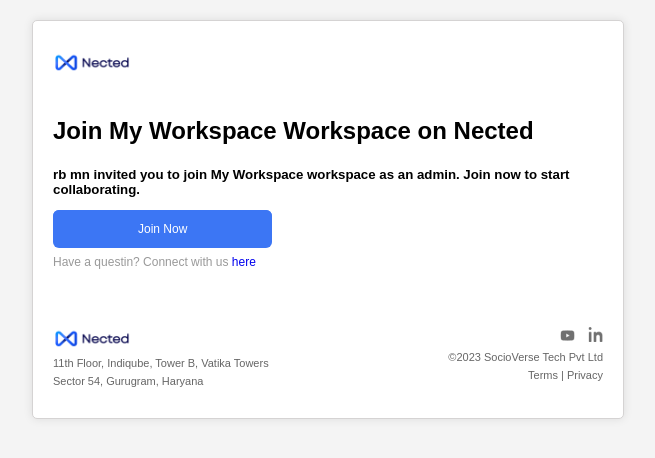
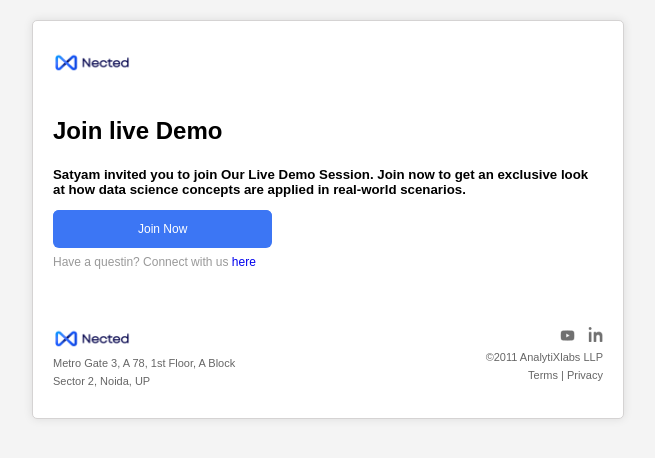
Before and after one commit to satyamkumar15/Nected.ai, a plain HTML site: page index.html in a window 1280 px wide. Shown: the whole page, without its empty margins (312-967 px from the left). Drawn offline with Linux system fonts and the light colour scheme.

Commit message:
index.html

```diff
--- a/index.html
+++ b/index.html
@@ -14,8 +14,9 @@
         <a href="https://www.nected.ai/"><img class="logo" src="image/nected_logo.png" alt=""></a>
     </nav>
   <header>
-    <h2>Join My Workspace Workspace on Nected</h2>
-    <h5>rb mn invited you to join My Workspace workspace as an admin. Join now to start collaborating.</h5>
+    <h2>Join live Demo</h2>
+    <h5> Satyam invited you to join Our Live Demo Session. Join now to get an exclusive look at how data science
+concepts are applied in real-world scenarios.</h5>
   </header>
 
     <a href="https://meet.google.com/" class="button">Join Now</a>
@@ -25,14 +26,14 @@
     <footer class="footer">
       <section class="left-corner">
         <img src="image/nected_logo.png" alt="Left Logo">
-        <p class="pLeft1">11th Floor, Indiqube, Tower B, Vatika Towers </p>
-        <p class="pLeft2">Sector 54, Gurugram, Haryana</p>
+        <p class="pLeft1">Metro Gate 3, A 78, 1st Floor, A Block</p>
+        <p class="pLeft2">Sector 2, Noida, UP</p>
     </section>
       <section class="right-corner">
         <a href="#"><img class="img1" src="image/youtube.png" alt="Right Logo 1"></a>
         <a href="#"><img class="img2" src="image/linkedin.png" alt="Right Logo 2"></a>
 
-        <p class="pRight1">©2023 SocioVerse Tech Pvt Ltd</p>
+        <p class="pRight1">©2011 AnalytiXlabs LLP</p>
         <p class="pRight2">Terms | Privacy</p>
       </section>
     </footer>
```
